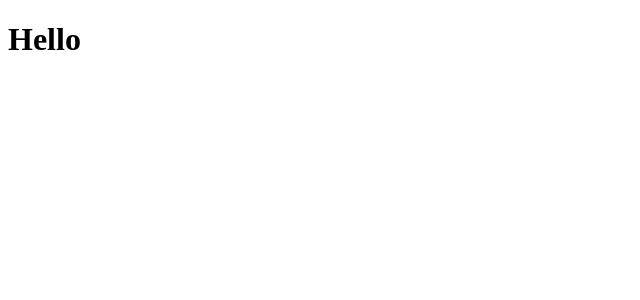
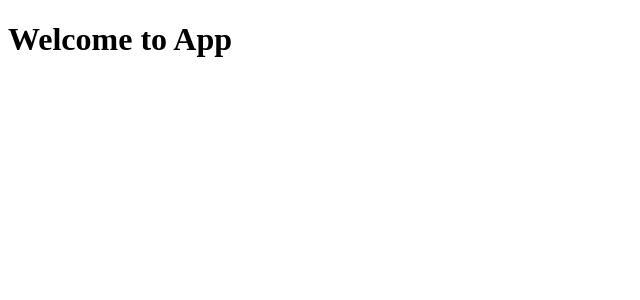
Before and after one commit to amogh-w/React-MUI-Calculator, a React (Create React App) app: page / in a window 1280 px wide. Shown: the top 300 px of the page, without its empty margins (0-640 px from the left). Built offline with nearby package versions, Linux system fonts and the light colour scheme.

Commit message:
Setup: Added App.js

```diff
--- /dev/null
+++ b/src/App.js
@@ -0,0 +1,11 @@
+import React, { Component } from "react";
+
+export default class App extends Component {
+  render() {
+    return (
+      <div>
+        <h1>Welcome to App</h1>
+      </div>
+    );
+  }
+}
--- a/src/index.js
+++ b/src/index.js
@@ -1,4 +1,5 @@
 import React from "react";
 import ReactDOM from "react-dom";
+import App from "./App";
 
-ReactDOM.render(<h1>Hello</h1>, document.getElementById("root"));
+ReactDOM.render(<App />, document.getElementById("root"));
```
